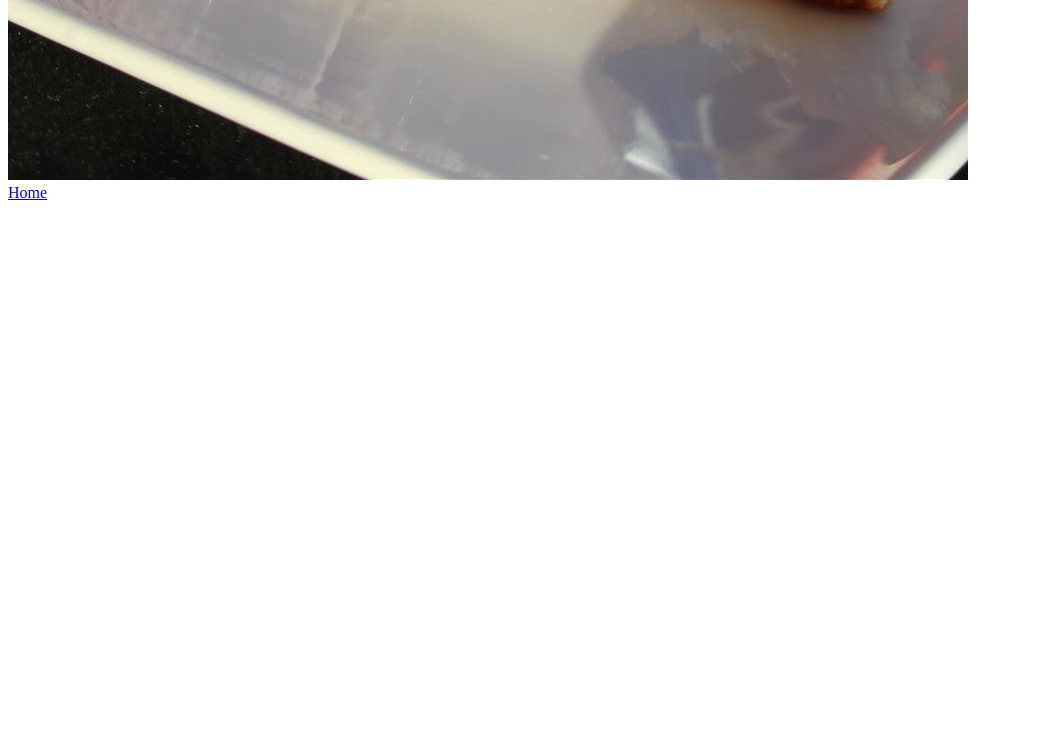
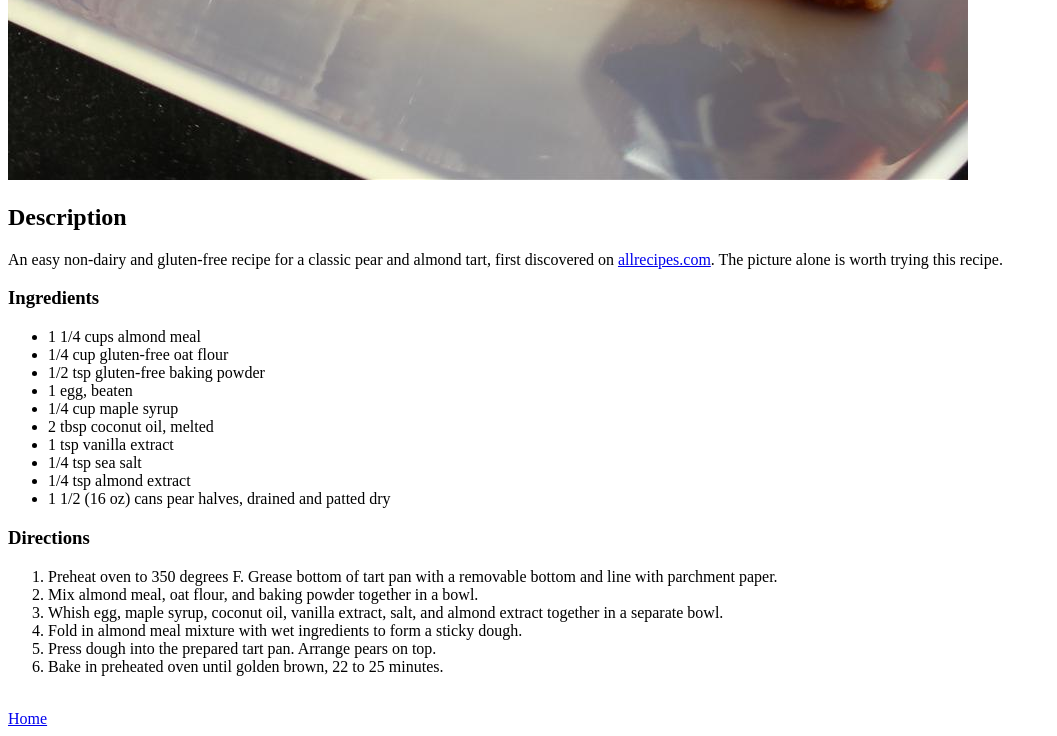
Before and after one commit to dadAbase1/odin-recipes, a plain HTML site: page recipes/pear-and-almond-tart.html in a window 1280 px wide. Shown: the part 860-1596 px from the top of the page, without its empty margins (0-1057 px from the left). Before the commit the page ends 1070 px from the top, so only its background shows below. Drawn offline with Linux system fonts and the light colour scheme.

Commit message:
Edit html content in alergy-friendly-choco-chip-cookies.html, fishtacos.html, pear-and-almond-tart.html

```diff
--- a/recipes/pear-and-almond-tart.html
+++ b/recipes/pear-and-almond-tart.html
@@ -12,6 +12,54 @@
 
             <img src="../img/pear-and-almond-tart.jpg" alt="Delicious looking triangle slice of pear and almond tart on a white plate.">
 
+        <h2>Description</h2>
+
+            <p>
+               An easy non-dairy and gluten-free recipe for a classic pear and almond tart, first discovered on <a href="https://www.allrecipes.com/recipe/255594/pear-and-almond-tart-dairy-and-gluten-free/" target="_blank">allrecipes.com</a>. The picture alone is worth trying this recipe.
+            </p>
+
+        <h3>Ingredients</h3>
+
+            <ul>
+                <li>1 1/4 cups almond meal</li>
+
+                <li>1/4 cup gluten-free oat flour</li>
+
+                <li>1/2 tsp gluten-free baking powder</li>
+
+                <li>1 egg, beaten</li>
+
+                <li>1/4 cup maple syrup</li>
+
+                <li>2 tbsp coconut oil, melted</li>
+
+                <li>1 tsp vanilla extract</li>
+
+                <li>1/4 tsp sea salt</li>
+
+                <li>1/4 tsp almond extract</li>
+
+                <li>1 1/2 (16 oz) cans pear halves, drained and patted dry</li>
+            </ul>
+
+        <h3>Directions</h3>
+
+            <ol>
+
+                <li>Preheat oven to 350 degrees F. Grease bottom of tart pan with a removable bottom and line with parchment paper.</li>
+
+                <li>Mix almond meal, oat flour, and baking powder together in a bowl.</li>
+
+                <li>Whish egg, maple syrup, coconut oil, vanilla extract, salt, and almond extract together in a separate bowl.</li>
+
+                <li>Fold in almond meal mixture with wet ingredients to form a sticky dough.</li>
+
+                <li>Press dough into the prepared tart pan. Arrange pears on top.</li>
+
+                <li>Bake in preheated oven until golden brown, 22 to 25 minutes.</li>
+
+            </ol>
+
         <br>
 
         <a href="../index.html">Home</a>
```
Also changed, not shown: recipes/allergy-friendly-choco-chip-cookies.html (+42 -0 lines), recipes/fishtacos.html (+2 -2 lines). Lines whose indentation alone changed are shown as unchanged.
